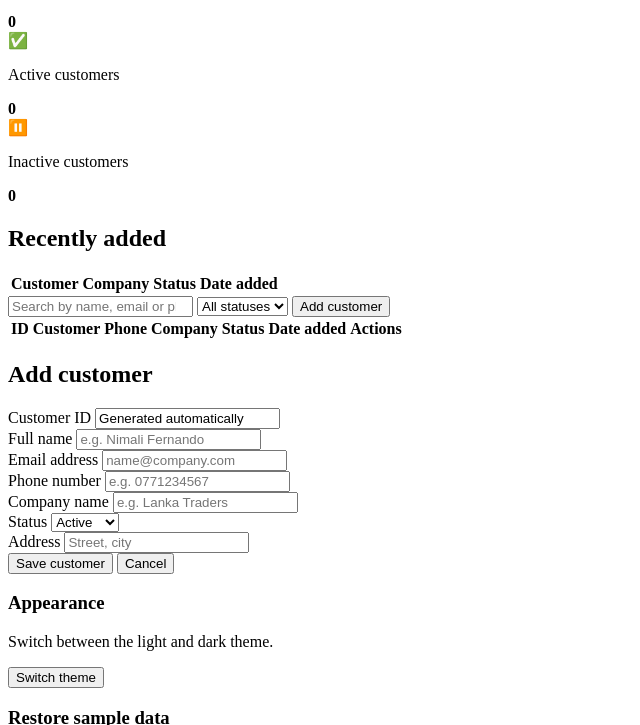
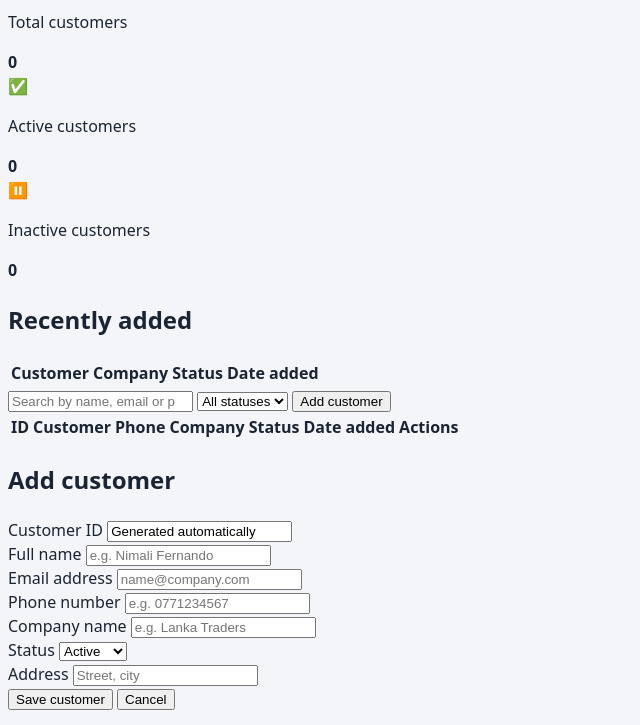
Before and after one commit to hiruni-td/Customer-Management-System, a plain HTML site: page index.html in a window 1280 px wide. Shown: the part 225-950 px from the top of the page, without its empty margins (0-640 px from the left). Drawn offline with Linux system fonts and the light colour scheme; a script that the page names is missing.

Commit message:
css.body

```diff
--- a/style.css
+++ b/style.css
@@ -36,3 +36,10 @@
      margin: 0;
      padding: 0;
  }
+
+ body {
+     font-family: system-ui, -apple-system, "Segoe UI", Roboto, sansserif;
+     background: var(--bg);
+     color: var(--text);
+     line-height: 1.5;
+ }
```
Also changed, not shown: index.html (+1 -0 lines).
